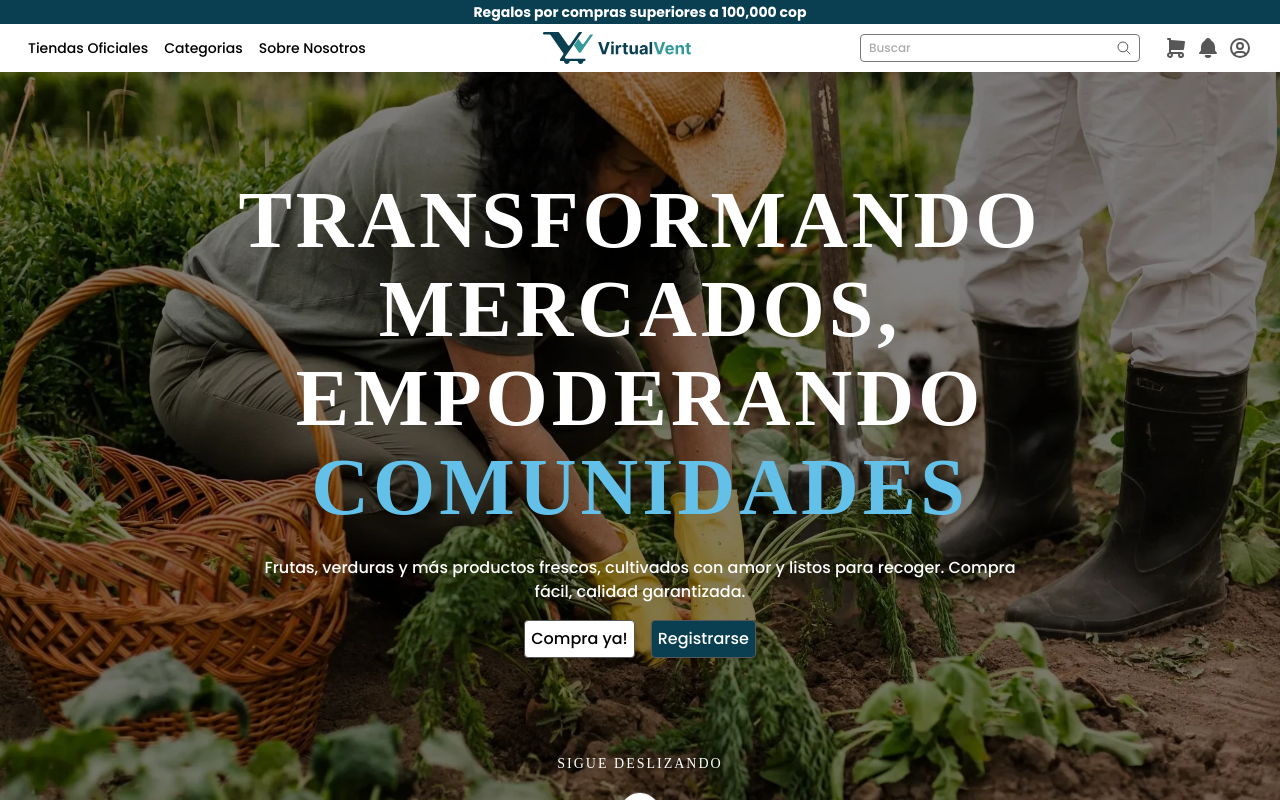
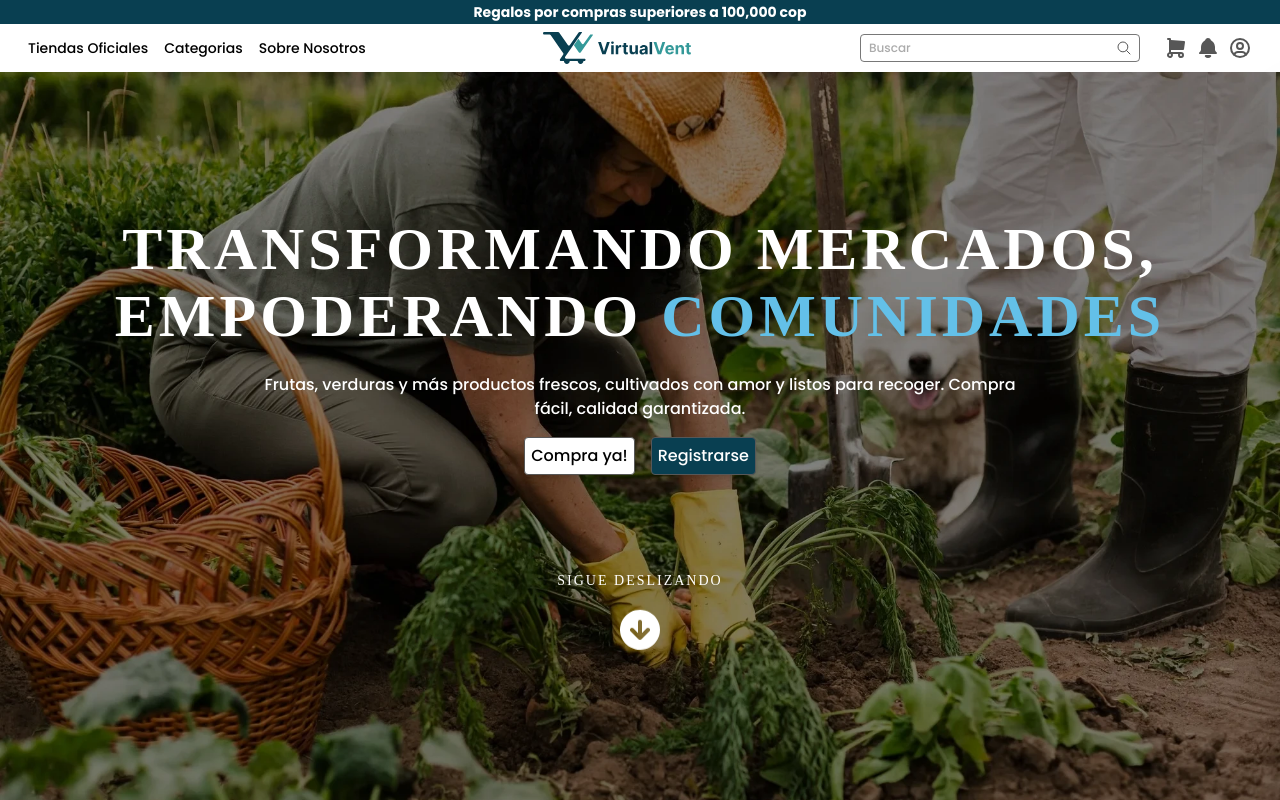
Before and after one commit to FILIPRAIDER/virtualvent, a Next.js app: page / in a window 1280 px wide. Shown: the top 800 px of the page. Built offline with nearby package versions, Linux system fonts and the light colour scheme; no server answers; the database is empty; a web font is replaced by a local one.

Commit message:
cambios en titulos version pc

```diff
--- a/src/app/(shop)/ui/BannerSlide.tsx
+++ b/src/app/(shop)/ui/BannerSlide.tsx
@@ -5,8 +5,8 @@ export const BannerSlide = () => {
   return (
     <div className="h-screen z-0 w-full bg-[url('/imgs/banner.webp')] bg-cover bt-top bg-no-repeat ">
       <div className="flex flex-col text-center">
-        <div className="flex z-10 justify-center h-full w-full text-center text-white text-4xl font-bold mt-6 px-6">
-          <h1 className="text-[32px] md:text-[80px] uppercase bowlby tracking-[4px] max-w-6xl mt-20 antialiased">
+        <div className="flex z-10 justify-center h-full w-full text-center text-white text-4xl font-bold mt-16 px-6">
+          <h1 className="text-[32px] md:text-[60px] uppercase bowlby tracking-[4px] max-w-6xl mt-20 antialiased">
             Transformando mercados, empoderando{" "}
             <span className="text-[#63C0E8]">comunidades</span>
           </h1>
```
